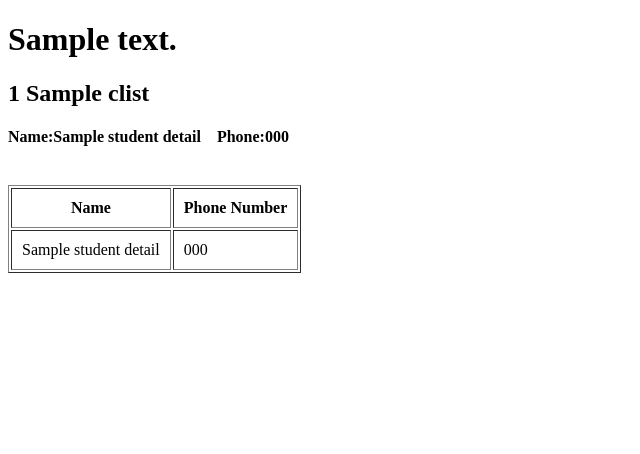
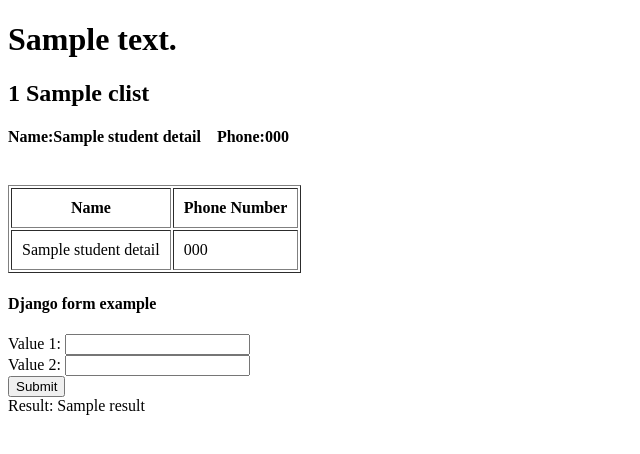
Before and after one commit to ramanath-naik/django, a Django app: template DjangoAPI/templates/home.html in a window 1280 px wide. Shown: the top 454 px of the page, without its empty margins (0-640 px from the left). Run offline with Django 5.2, Linux system fonts and the light colour scheme; tables that the repository leaves empty hold one stand-in row (values such as "Sample post"); the template is opened without the code that fills it: values that come from a table or form of the project are taken from there, most other values are stand-ins (such as "Sample title", 1, 10 or a date in 2020).

Commit message:
django form with inbuilt field validation

```diff
--- /dev/null
+++ b/DjangoAPI/EmployeeApp/forms.py
@@ -0,0 +1,5 @@
+from django import forms
+
+class UsersForm(forms.Form):
+    num1 = forms.CharField(label="Value 1", required=False, widget = forms.TextInput(attrs={'class': 'form-control'}))
+    num2 = forms.CharField(label="Value 2", widget = forms.TextInput(attrs={'class': 'form-control'}))
--- a/DjangoAPI/templates/home.html
+++ b/DjangoAPI/templates/home.html
@@ -32,5 +32,18 @@
         </tr>
         {% endfor %}
     </table>
+    <div>
+        <h4>Django form example</h4>
+        <form method="post">
+            {% csrf_token %}
+            {{form}}
+            <input type="submit">
+        </form>
+    </div>
+    <div>
+        Result: {{result}}
+    </div>
+
+
 </body>
 </html>
```
Also changed, not shown: DjangoAPI/EmployeeApp/views.py (+8 -0 lines).
